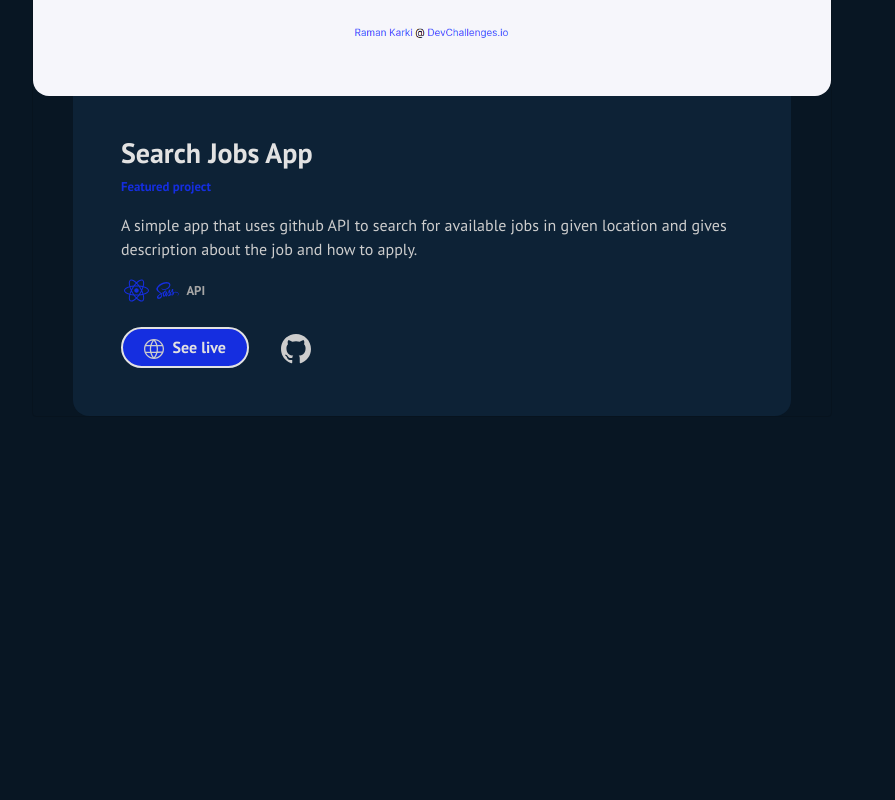
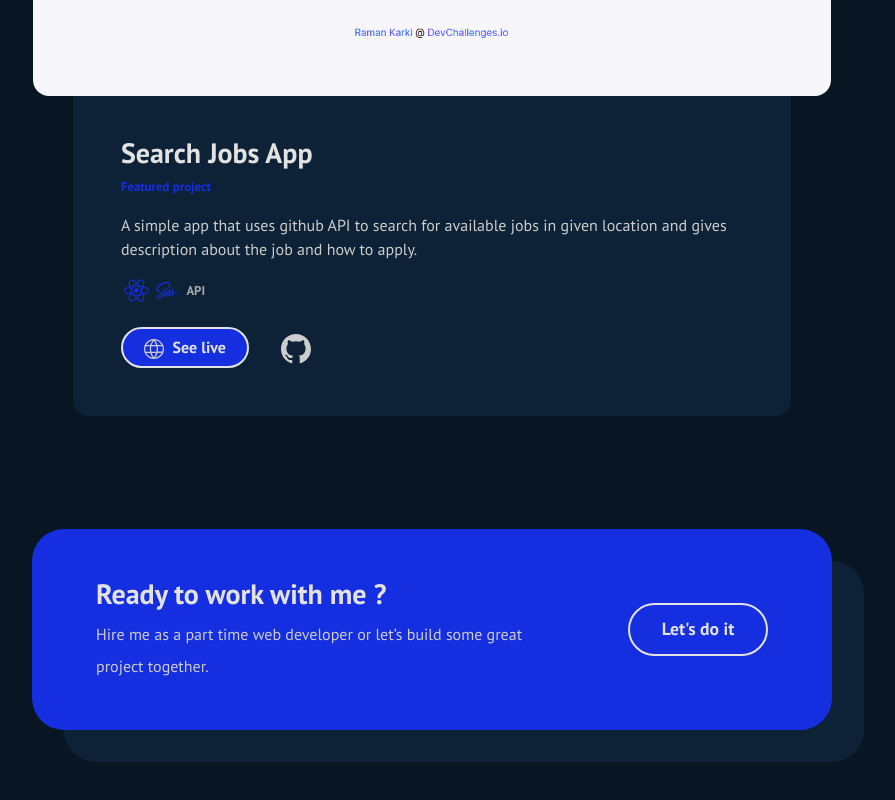
Before and after one commit to ramankarki/portfolio, a React (Create React App) app: page / in a window 1280 px wide. Shown: the part 7730-8530 px from the top of the page, without its empty margins (208-1103 px from the left). Before the commit the page ends 8147 px from the top, so only its background shows below. Built offline with nearby package versions, Linux system fonts and the light colour scheme.

Commit message:
imported call to action coponent

```diff
--- a/src/components/App.js
+++ b/src/components/App.js
@@ -7,6 +7,7 @@ import About from "./About";
 import TwoColumn from "./twoColumn";
 import MyTools from "./MyTools";
 import Projects from "./Projects";
+import CallToAction from "./CallToAction";
 import "./App.scss";
 import scrollDownIcon from "./scroll-down.svg";
 import locationIcon from "./location_icon.svg";
@@ -131,6 +132,8 @@ class App extends React.Component {
         <MyTools />
 
         <Projects />
+
+        <CallToAction />
       </div>
     );
   }
```
